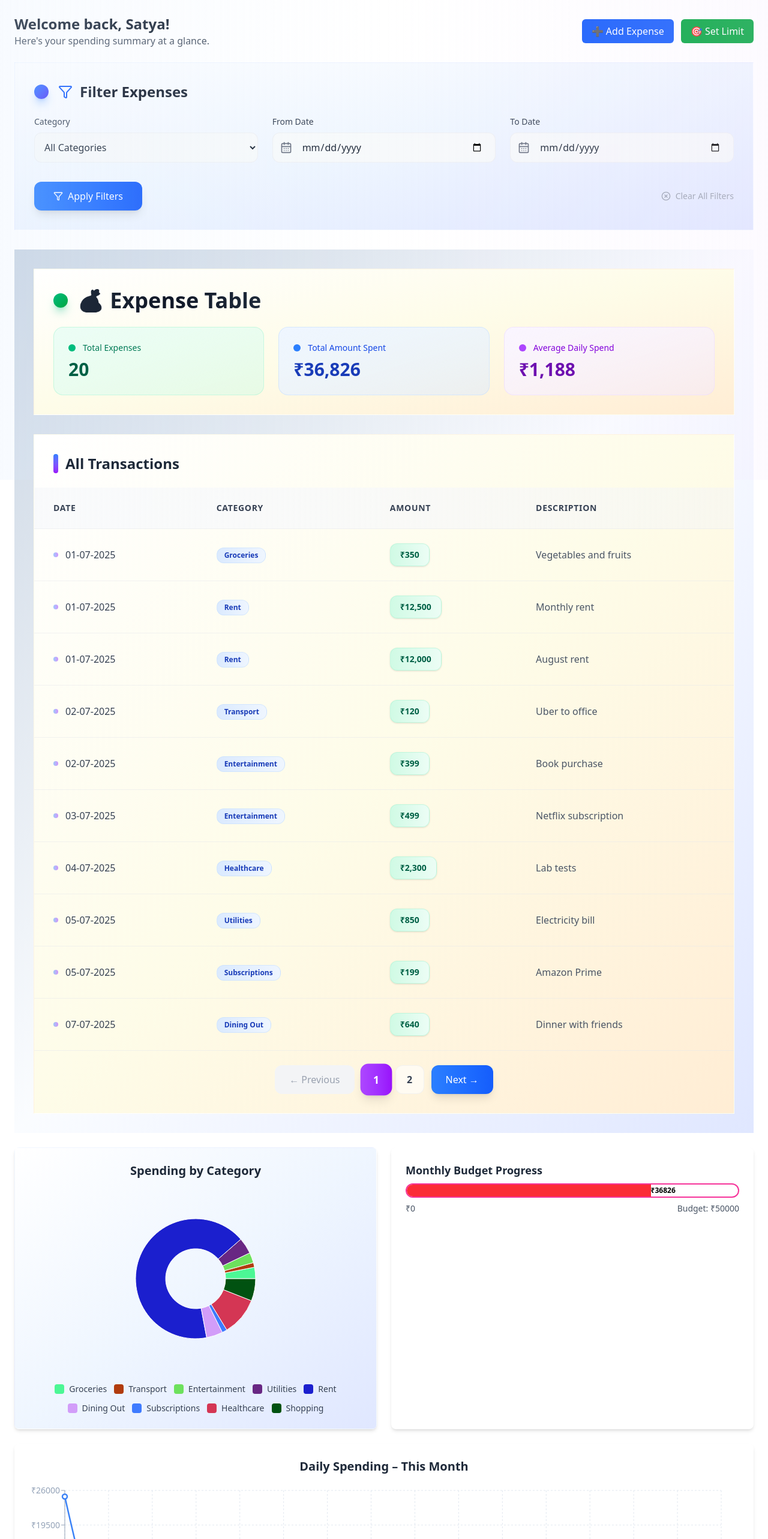
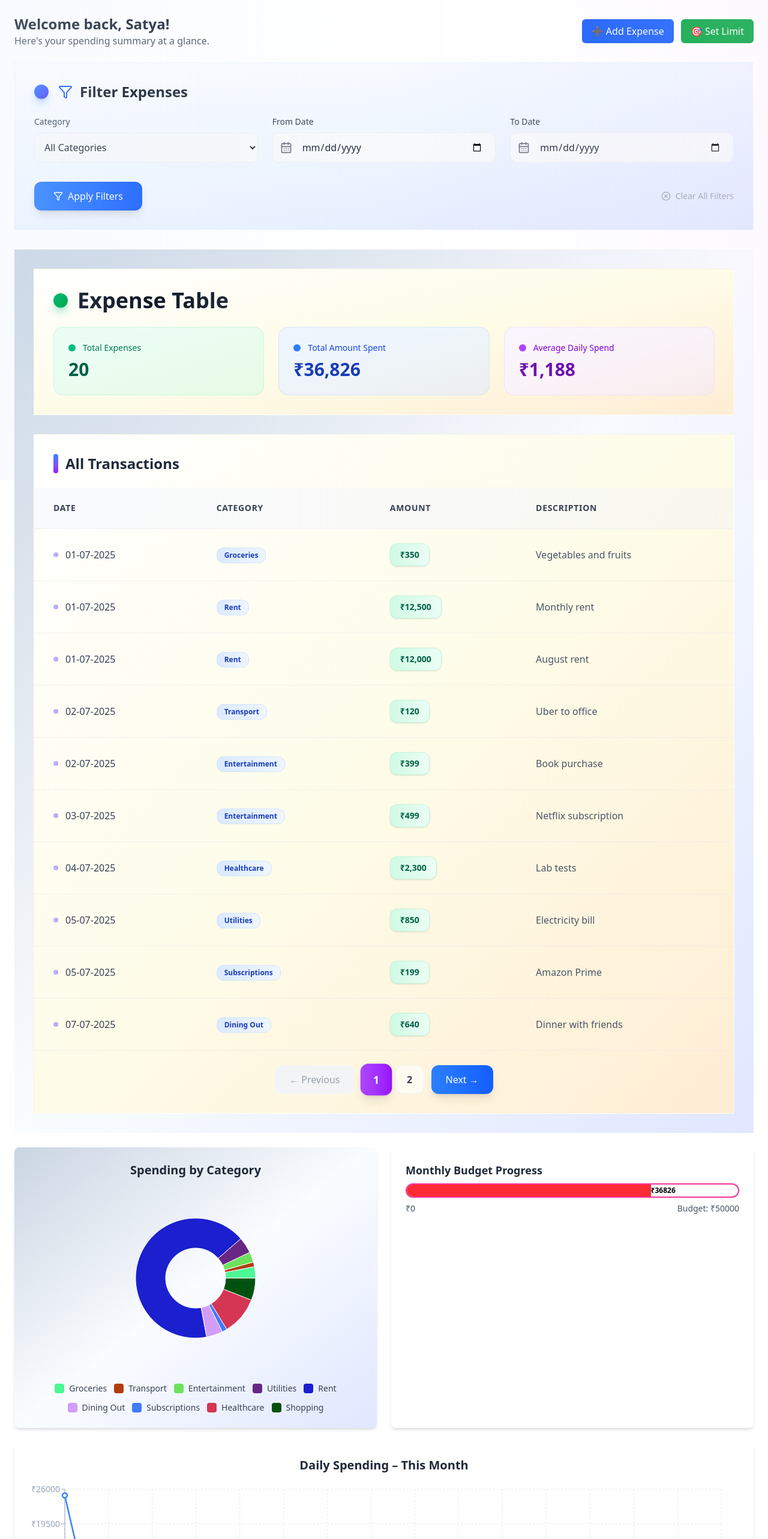
Before and after one commit to amansatya/multi-user-budget-tracker, a React (Vite) app in the folder client/: page /dashboard in a window 1280 px wide. Shown: the top 2566 px of the page at 60% size. Built offline with nearby package versions, Linux system fonts and the light colour scheme.

Commit message:
Updated UI of the following files:- 1. DashboardFilters 2. Dashboard 3. ExpenseTable 4. PieChart

```diff
--- a/client/src/features/dashboard/DashboardFilters.jsx
+++ b/client/src/features/dashboard/DashboardFilters.jsx
@@ -128,7 +128,7 @@ const DashboardFilters = ({ onFilter }) => {
             <div className="mt-8 flex flex-col sm:flex-row gap-4 justify-between items-center">
                 <button
                     onClick={handleApplyFilters}
-                    className="group bg-gradient-to-r from-blue-500 to-blue-600 hover:from-blue-600 hover:to-blue-700
+                    className="cursor-pointer group bg-gradient-to-r from-blue-500 to-blue-600 hover:from-blue-600 hover:to-blue-700
                              text-white py-3 px-8 rounded-xl w-full sm:w-auto
                              shadow-lg hover:shadow-xl transform hover:scale-105
                              transition-all duration-200 font-medium
@@ -141,7 +141,7 @@ const DashboardFilters = ({ onFilter }) => {
                 <button
                     onClick={handleClearFilters}
                     disabled={!hasActiveFilters}
-                    className={`flex items-center gap-2 text-sm font-medium transition-all duration-200 ${
+                    className={`cursor-pointer flex items-center gap-2 text-sm font-medium transition-all duration-200 ${
                         hasActiveFilters
                             ? "text-red-600 dark:text-red-400 hover:text-red-700 dark:hover:text-red-300 cursor-pointer hover:bg-red-50 dark:hover:bg-red-900/20 px-3 py-2 rounded-lg"
                             : "text-gray-400 dark:text-gray-600 cursor-not-allowed"
--- a/client/src/features/dashboard/ExpenseTable.jsx
+++ b/client/src/features/dashboard/ExpenseTable.jsx
@@ -31,14 +31,13 @@ const ExpenseTable = ({ expenses }) => {
     const getAverageSpendPerDay = () => {
         if (expenses.length === 0) return 0;
 
-        // Get unique month-year combinations from expenses
         const uniqueMonths = new Set();
         expenses.forEach(expense => {
-            const date = parseDate(expense.date); // Use our custom parser
+            const date = parseDate(expense.date);
 
-            if (!isNaN(date.getTime())) { // Check if date is valid
+            if (!isNaN(date.getTime())) {
                 const year = date.getFullYear();
-                const month = date.getMonth() + 1; // Convert 0-11 to 1-12
+                const month = date.getMonth() + 1;
                 const monthKey = `${year}-${month}`;
                 uniqueMonths.add(monthKey);
             }
@@ -96,7 +95,7 @@ const ExpenseTable = ({ expenses }) => {
                             <h2 className="text-4xl font-bold bg-gradient-to-r from-gray-800 via-gray-900 to-gray-800
                                           dark:from-gray-100 dark:via-white dark:to-gray-100
                                           bg-clip-text text-transparent">
-                                💰 Expense Table
+                                Expense Table
                             </h2>
                         </div>
 
--- a/client/src/features/dashboard/PieChart.jsx
+++ b/client/src/features/dashboard/PieChart.jsx
@@ -44,7 +44,8 @@ const PieChartComponent = ({ data }) => {
     };
 
     return (
-        <div className="bg-gradient-to-br from-white via-blue-50 to-indigo-100 dark:from-gray-800 dark:via-slate-800 dark:to-gray-900 border border-white/20 dark:border-gray-700/50 p-6 rounded-lg shadow-md">
+        <div className="bg-gradient-to-br from-slate-300 via-blue-50/30 to-indigo-100
+                       dark:from-gray-900 dark:via-slate-900 dark:to-indigo-950 p-6 rounded-lg shadow-md">
             <h2 className="text-xl font-semibold text-gray-800 dark:text-white mb-4 text-center">
                 Spending by Category
             </h2>
--- a/client/src/pages/Dashboard.jsx
+++ b/client/src/pages/Dashboard.jsx
@@ -47,10 +47,10 @@ const Dashboard = () => {
 
     return (
         <div className="p-6 space-y-6">
-            {/* 👋 Welcome & Actions */}
+
             <div className="flex flex-col sm:flex-row sm:items-center justify-between gap-4">
                 <div>
-                    <h1 className="text-2xl font-semibold text-gray-800 dark:text-white">
+                    <h1 className="text-2xl font-semibold text-gray-800 dark:text-black">
                         Welcome back, Satya!
                     </h1>
                     <p className="text-gray-600 dark:text-gray-400">
@@ -73,7 +73,6 @@ const Dashboard = () => {
                 </div>
             </div>
 
-            {/* 🚨 Alert Modal - FIXED: Added missing props */}
             <AlertModal
                 isOpen={showAlert}
                 onClose={() => setShowAlert(false)}
@@ -81,22 +80,17 @@ const Dashboard = () => {
                 monthlyBudget={monthlyBudget}
             />
 
-            {/* 🎛️ Filters */}
             <DashboardFilters onFilter={handleFilter} />
 
-            {/* 💸 Expense Table */}
             <ExpenseTable expenses={filteredExpenses} />
 
-            {/* 📊 Charts Section */}
             <div className="grid grid-cols-1 md:grid-cols-2 gap-6">
                 <PieChart data={filteredExpenses} />
                 <BudgetProgressBar data={filteredExpenses} monthlyLimit={monthlyBudget} />
             </div>
 
-            {/* 📈 Line Chart */}
-            <LineChart data={filteredExpenses} />
+            <LineChart data={mockExpenses} />
 
-            {/* 💬 Modals */}
             {showAddModal && (
                 <AddExpenseModal
                     isOpen={showAddModal}
```
